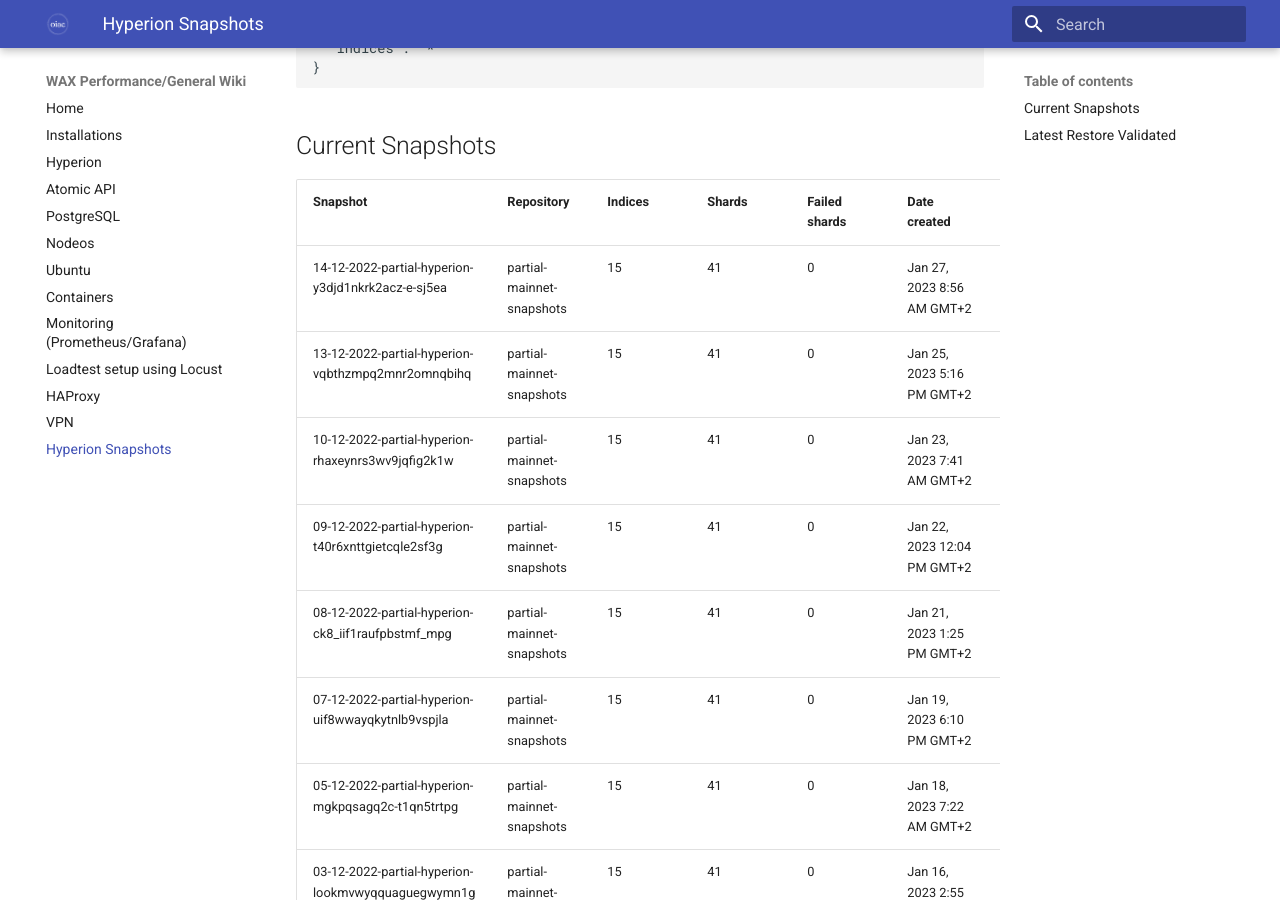
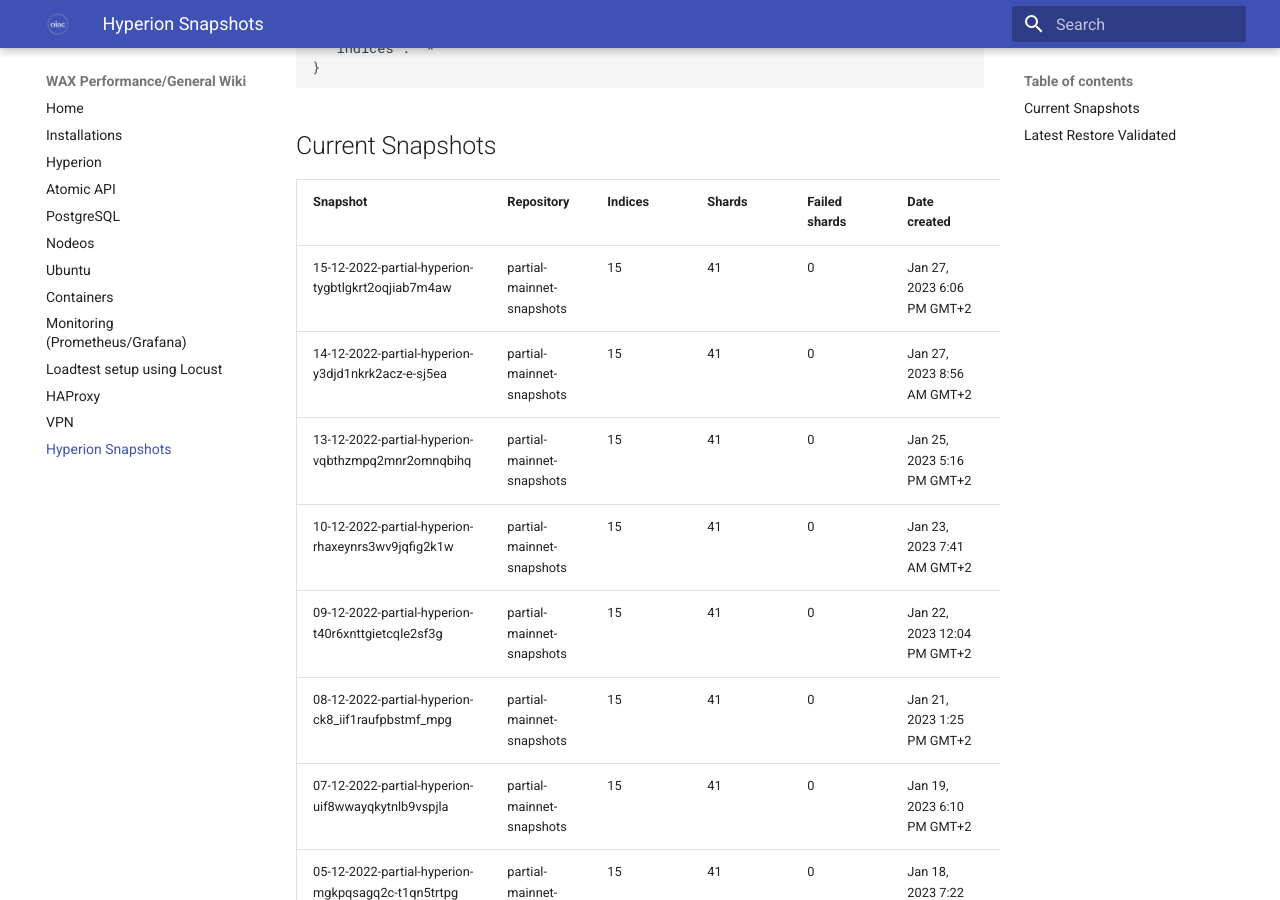
Before and after one commit to oneinacillian/wiki, an MkDocs documentation site: the page built from docs/snapshots.md, in a window 1280 px wide and 900 px high, scrolled down 2022 px. Built offline with MkDocs 1.6.1 and Material for MkDocs 9.7.7, drawn with Linux system fonts in a browser that asks for light colours.

Commit message:
Added snapshot for partial data from 15/12/2022

```diff
--- a/docs/snapshots.md
+++ b/docs/snapshots.md
@@ -60,6 +60,7 @@
 
 | Snapshot                                           | Repository                | Indices | Shards | Failed shards | Date created                | Duration |
 |----------------------------------------------------|---------------------------|---------|--------|---------------|-----------------------------|----------|
+| 15-12-2022-partial-hyperion-tygbtlgkrt2oqjiab7m4aw | partial-mainnet-snapshots | 15      | 41     | 0             | Jan 27, 2023 6:06 PM GMT+2  | 8s       |
 | 14-12-2022-partial-hyperion-y3djd1nkrk2acz-e-sj5ea | partial-mainnet-snapshots | 15      | 41     | 0             | Jan 27, 2023 8:56 AM GMT+2  | 38s      |
 | 13-12-2022-partial-hyperion-vqbthzmpq2mnr2omnqbihq | partial-mainnet-snapshots | 15      | 41     | 0             | Jan 25, 2023 5:16 PM GMT+2  | 51s      |
 | 10-12-2022-partial-hyperion-rhaxeynrs3wv9jqfig2k1w | partial-mainnet-snapshots | 15      | 41     | 0             | Jan 23, 2023 7:41 AM GMT+2  | 22s      |
```
